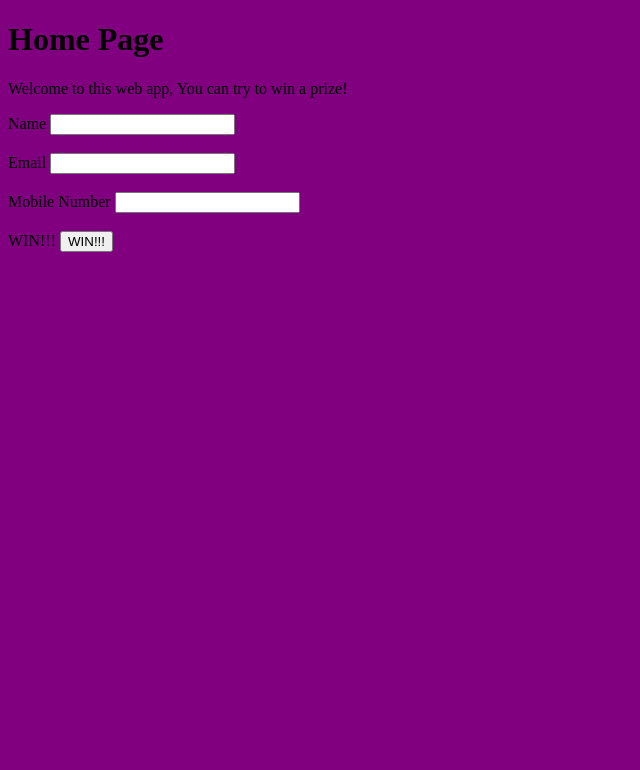
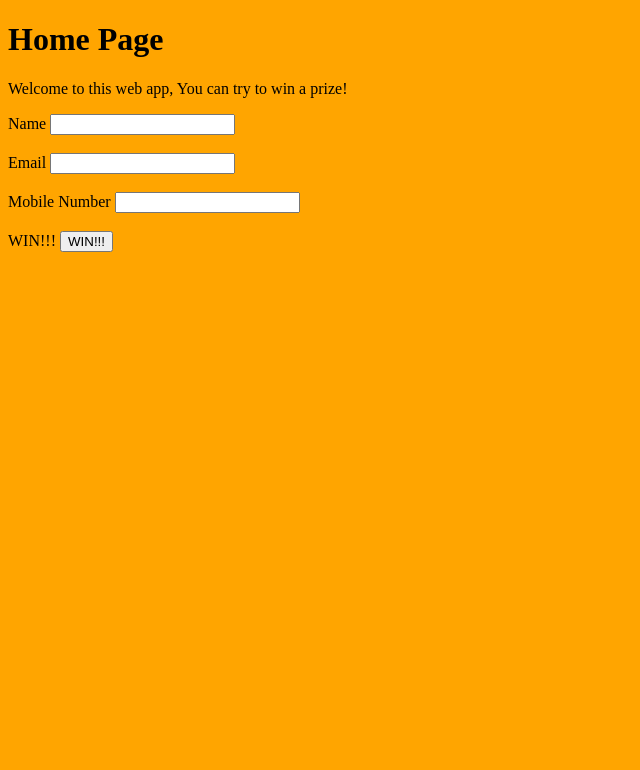
Before and after one commit to HiddenRealm/Group_Project_SJ, a Flask app: page / in a window 1280 px wide. Shown: the top 770 px of the page, without its empty margins (0-640 px from the left). Run offline with Flask 2, Linux system fonts and the light colour scheme.

Commit message:
Update home.html

```diff
--- a/application/templates/home.html
+++ b/application/templates/home.html
@@ -9,7 +9,7 @@
 			}
 
 			body {
-				background-color: purple;
+				background-color: orange;
 				height: 750px;
 				background-repear: no-repear;
 				background-size: contain;
```
